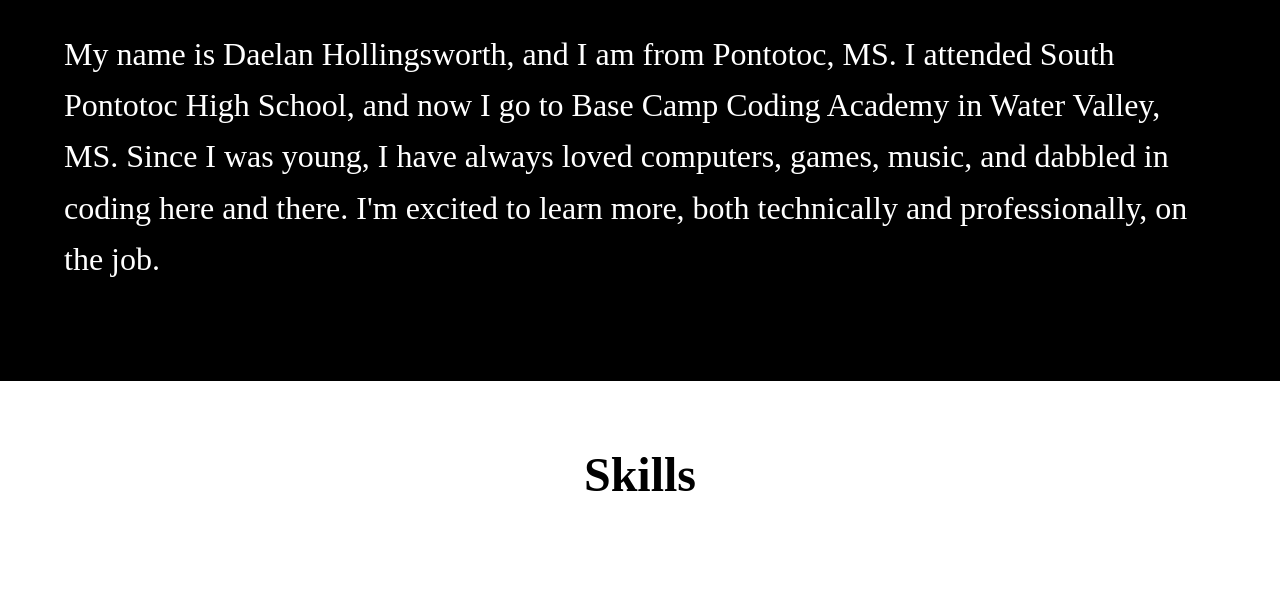
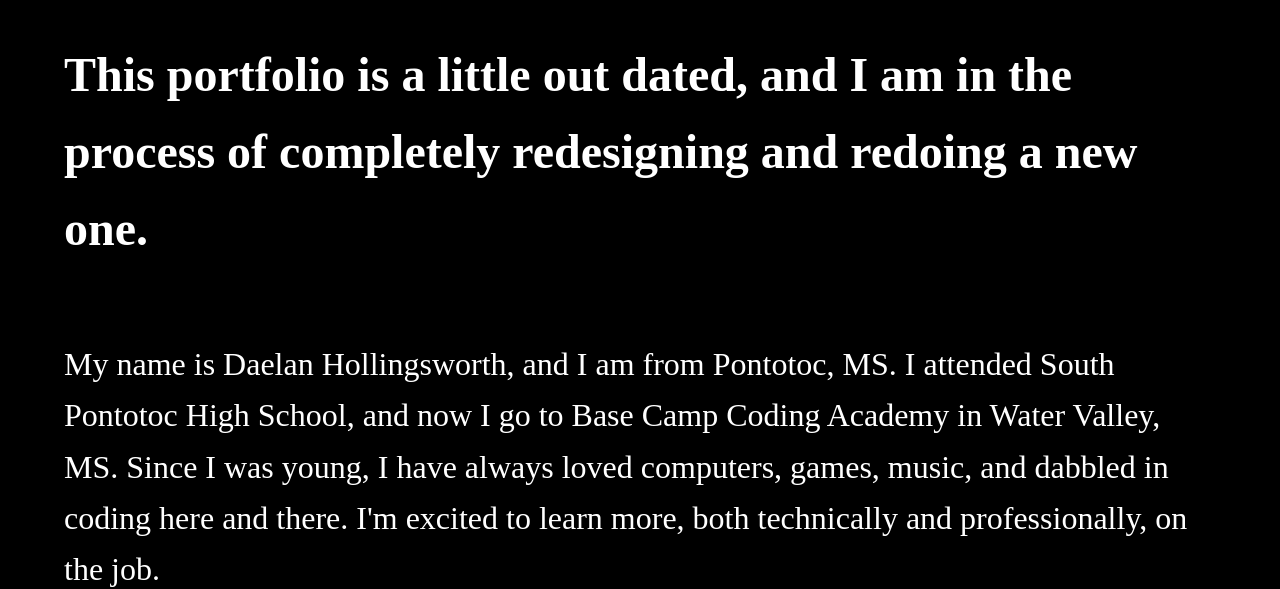
Before and after one commit to dholl205/portfolio205, a plain HTML site: page index.html in a window 1280 px wide. Shown: the part 915-1504 px from the top of the page. Drawn offline with Linux system fonts and the light colour scheme.

Commit message:
added updating new one

```diff
--- a/index.html
+++ b/index.html
@@ -22,6 +22,7 @@
     <div class="about-m" id="about">
       <h2 class="about-h">About</h2>
       <img src="images/me.jpg" alt="image of me" class="pic" />
+      <h2> This portfolio is a little out dated, and I am in the process of completely redesigning and redoing a new one.</h2>
       <p>
         My name is Daelan Hollingsworth, and I am from Pontotoc, MS. I attended
         South Pontotoc High School, and now I go to Base Camp Coding Academy in
```
